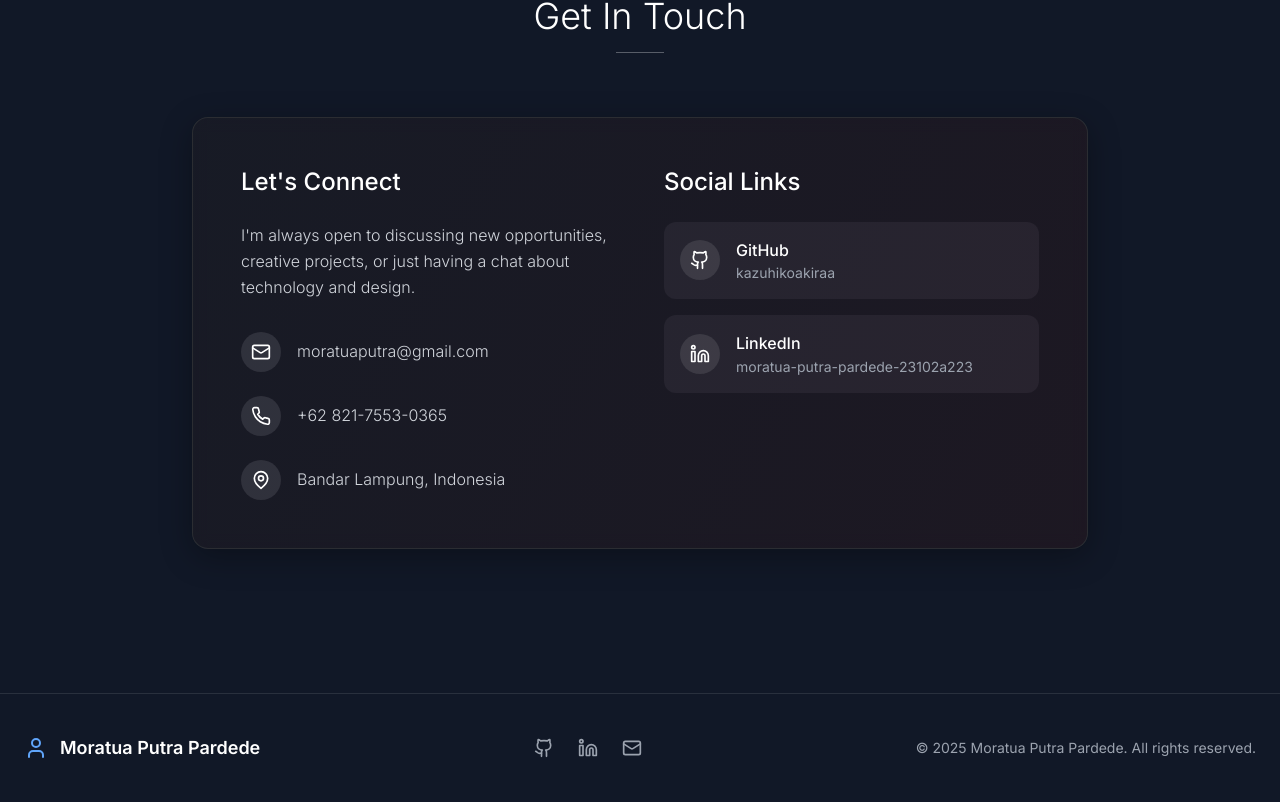
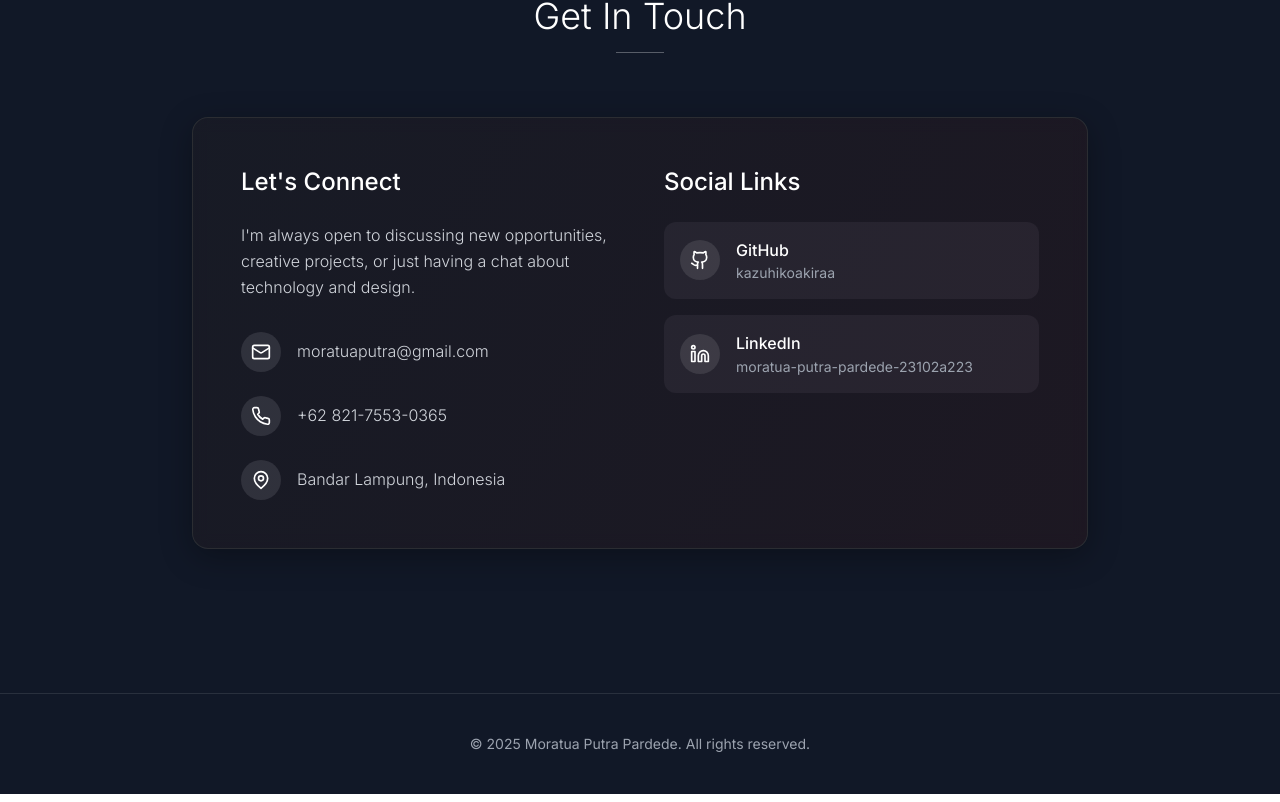
Before and after one commit to kazuhikoakiraa/portofolio, a Next.js app: page / in a window 1280 px wide. Shown: the part 4010-4812 px from the top of the page. Built offline with nearby package versions, Linux system fonts and the light colour scheme.

Commit message:
fix footer

```diff
--- a/app/page.tsx
+++ b/app/page.tsx
@@ -1190,48 +1190,13 @@
           </div>
         </div>
       </section>
+
+
       {/* Footer */}
       <footer className="relative z-20 py-10 bg-gray-900 border-t border-white/10 mt-12">
-        <div className="container mx-auto px-6 flex flex-col md:flex-row items-center justify-between gap-6">
-          <div className="flex items-center space-x-3">
-            <User className="w-6 h-6 text-blue-400" />
-            <span className="text-white font-semibold text-lg">{personalData.name}</span>
-          </div>
-          <div className="flex items-center space-x-6">
-            {personalData.contact.github && (
-              <a
-                href={`https://github.com/${personalData.contact.github}`}
-                target="_blank"
-                rel="noopener noreferrer"
-                className="text-gray-400 hover:text-white transition-colors"
-                aria-label="GitHub"
-              >
-                <Github className="w-5 h-5" />
-              </a>
-            )}
-            {personalData.contact.linkedin && (
-              <a
-                href={`https://linkedin.com/in/${personalData.contact.linkedin}`}
-                target="_blank"
-                rel="noopener noreferrer"
-                className="text-gray-400 hover:text-white transition-colors"
-                aria-label="LinkedIn"
-              >
-                <Linkedin className="w-5 h-5" />
-              </a>
-            )}
-            <a
-              href={`mailto:${personalData.contact.email}`}
-              className="text-gray-400 hover:text-white transition-colors"
-              aria-label="Email"
-            >
-              <Mail className="w-5 h-5" />
-            </a>
-          </div>
-          <div className="text-gray-400 text-sm text-center md:text-right">
+          <div className="text-gray-400 text-sm text-center md:text-center">
             &copy; {new Date().getFullYear()} {personalData.name}. All rights reserved.
           </div>
-        </div>
       </footer>
 
       {/* Scroll to Top Button */}
```
